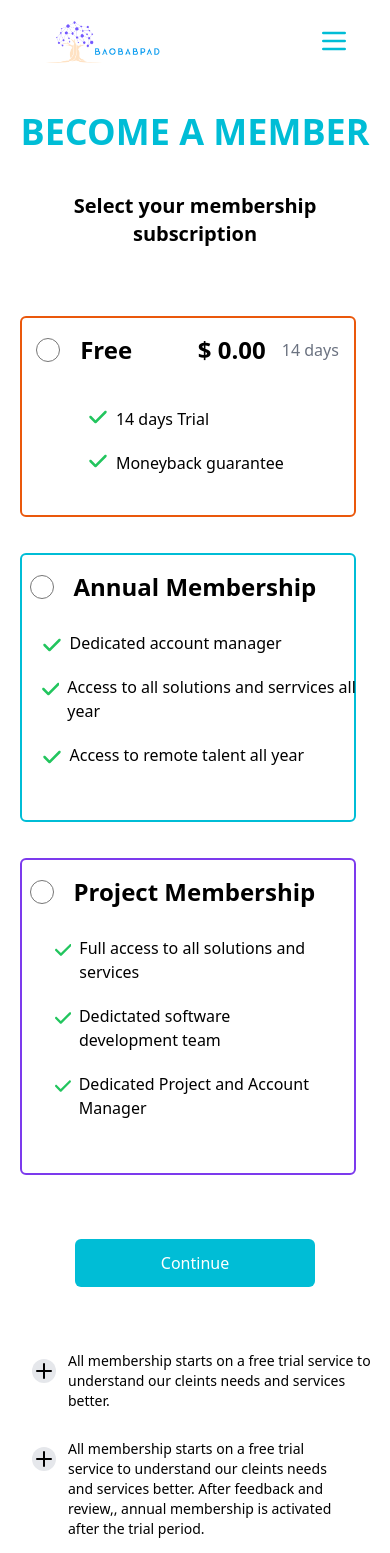
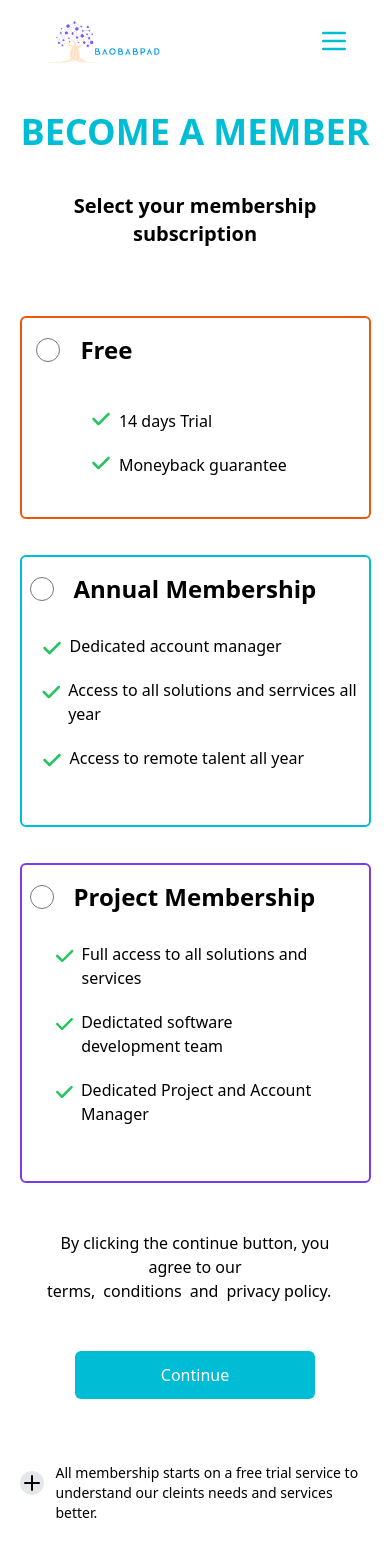
Before and after one commit to baobabpad-pilot/baobabpad_frontend_v0, a Next.js app: page /Subscription in a window 390 px wide. Shown: the top 1553 px of the page. Built offline with nearby package versions, Linux system fonts and the light colour scheme.

Commit message:
remove of prices in a form and responsive on large screen

```diff
--- a/src/pages/Baobabpad.tsx
+++ b/src/pages/Baobabpad.tsx
@@ -423,7 +423,7 @@ const Baobabpad = () => {
               </div>
 
               <div className="mt-5">
-                <span className="text-[1.5rem] ">Intuitive talent software development platform that lets you find and hire vetted talent, build teams, and connect seamless.</span>
+                <span className="text-[1.5rem] ">Intuitive talent software development platform that lets you find and hire vetted talent, build teams, and connect seamlessly.</span>
               </div>
 
               <div className="flex flex-row gap-x-4 items-center">
@@ -449,7 +449,7 @@ const Baobabpad = () => {
           <section id="client" className="border-t border-500 flex  flex-row justify-center w-[100%] items-center flex-wrap  gap-x-7  gap-y-10 p-10">
             <div className=" md:text-lg text-sm border border-white-100 bg-[#EBFDFF] flex flex-col w-[30.625rem] md:h-[22.625rem] h-[25.625rem] p-4 ">
                 <span className="font-bold md:text-[2rem] text-[1.5rem] ml-[35%] mt-4">Client </span>
-                <span className="mb-4 text-justify ">Baobabpad is a membership based platform, for our clients this means no additional costs for scaling your product development. The annual membership fee is exclusive and comes with perks and benefits, such as:</span>
+                <span className="mb-4 text-justify ">Baobabpad is a membership-based platform for our clients, which means no additional costs for scaling your product development. The annual membership fee is exclusive and comes with perks and benefits, such as:</span>
                 <ul className=" pl-4">
                     <li className="mb-2 flex  "><span className="text-blue-400 size-40 w-[6%] mr-4 h-[6%] my-auto md:text-2xl text-xl" ><FiPlus /></span> Acccess to remote team management support </li>
                     <li className="mb-2  flex"> <span className="text-blue-400 size-40 w-[6%] mr-4 h-[6%] my-auto md:text-2xl text-xl" ><FiPlus /></span>Culture and team building excellence across locations</li>
@@ -460,7 +460,7 @@ const Baobabpad = () => {
 
             <div className="md:text-lg text-sm border border-white-100 bg-[#F5F2FD] flex flex-col w-[30.625rem] h-[22.625rem] p-8">
                 <span className="font-bold md:text-[2rem] text-[1.5rem] text-2xl ml-[40%]"> DevOps</span>
-                <span className="text-justify ">Working with Baobabpad DevOps empowers our clients to faster software delivery by streamlining the development and deployment process. Our clients are able  to optimize new features and products to market more quickly. Our competitive  business advantage is: </span>
+                <span className="text-justify ">Working with Baobabpad DevOps empowers our clients to achieve faster software delivery by streamlining the development and deployment processes. Our clients are able  to optimize new features and products for the market more quickly. Our competitive  business advantage is: </span>
 
             <div className="flex flex-row justify-around">
             <div className="flex flex-col justify-center">
@@ -499,14 +499,14 @@ const Baobabpad = () => {
             <div className="md:text-lg text-sm flex flex-col items-center text-center w-[30.625rem] h-[23.625rem] p-4 bg-violet-200 my-8 ">
 
                   <span className=" md:text-[2rem] text-[1.5rem] font-bold md:mt-1 mt-9">Timezone</span>
-                  <span className="text-[1.20rem] py-3 mt-1 text-justify md:text-lg text-sm">Improved collaboration across global timezoes. Baobabpad's collaboration features bridge the time zone gap by providing a centralized platform for communication and project management in real time. </span>
+                  <span className="text-[1.20rem] py-3 mt-1 text-justify md:text-lg text-sm">Improved collaboration across global time zones. Baobabpad's collaboration features bridge the time zone gap by providing a centralized platform for communication and project management in real time. </span>
                   <div><HiOutlineUserAdd className="text-[#00BDD6] text-[3rem]  "/></div>
                   <span className="text-[#00BDD6] md:text-[2rem] text-[1.5rem] py-4">Timezone</span>
              </div>
              <div className="md:text-lg text-sm flex flex-col items-center text-center w-[30.625rem] h-[23.625rem] p-4  bg-[#ead1ad] ">
                   <span className=" font-bold md:text-[2rem] text-[1.5rem] md:mt-1 mt-9">Management</span>
                   <span className="text-[1.20rem] py-5 mt-1 text-justify md:text-lg text-sm">
-                  Baobabpad provides dedicated In-house Project Managers and Account Managers to our clients with limited human resources, to manage project workflows and project workstreams. Our membership subscription comes with a full suite of project and account management support.
+                  Baobabpad provides dedicated in-house project managers and account managers to our clients with limited human resources to manage project workflows and project workstreams. Our membership subscription comes with a full suite of project and account management support.
                   </span>
                   <FaPeopleGroup  className="text-[#4069E5] text-[3rem] "/>
                   <span className="text-[#4069E5] md:text-[2rem] text-[1rem]">Project Management</span>
@@ -518,11 +518,13 @@ const Baobabpad = () => {
               <div className="flex flex-row justify-center">
               <span className="align-center font-extrabold font text-[3rem]">Message from Our Village</span>
               </div>
+            {/*
            <div className="flex justify-end p-4" >
               <button className="border border-[#00BDD6] p-2 text-[#00BDD6] text-[0.875rem] rounded-[1rem] hover:bg-[#00BDD6] hover:text-[#fff]">View More ...</button>
            </div>
+           */}
 
-           <div className="flex justify-center  flex-wrap gap-x-4 gap-y-11 w-[90%] mx-auto mb-11">
+           <div className="flex justify-center  flex-wrap gap-x-4 gap-y-11 w-[90%] mx-auto mb-11 mt-[4rem]">
              <div className=" hover:transform hover:scale-110 transition-transform duration-300 hover:cursor-pointer">
              < CiPlay1  className="text-[2rem] text-[#000] absolute  "/>
                 <img src="/our-village-image1.png" alt="woman smiling photo 2" className="w-[32rem] h-[25rem] "  />
@@ -547,11 +549,13 @@ const Baobabpad = () => {
               <div className="flex flex-row justify-center">
               <span className="align-left font-extrabold font text-[3rem]">Our Impact</span>
               </div>
+              {/*
            <div className="flex justify-end p-4" >
               <button className="border border-[#00BDD6] p-2 text-[#00BDD6] text-[0.875rem] rounded-[1rem] hover:bg-[#00BDD6] hover:text-[#fff]">View More ...</button>
            </div>
+           */}
 
-           <div className="flex justify-center  flex-wrap gap-x-7 gap-y-7  ">
+           <div className="flex justify-center  flex-wrap gap-x-7 gap-y-7 mt-[4rem] ">
              <div className=" flex flex-col p-4 gap-y-5 shadow-2xl hover:transform hover:scale-100 transition-transform duration-300 hover:cursor-pointer">
 
                 <img src="/pascaline-colored.jpg" alt="Pascaline's photo"  className="w-[19rem] mx-auto " />
--- a/src/pages/Subscription.tsx
+++ b/src/pages/Subscription.tsx
@@ -17,15 +17,16 @@ const Subscription = () => {
             <p className="text-center font-bold p-6 text-xl">
             Select your membership subscription
             </p>
-            <div className=" md:flex flex-row-1  flex-col-1 md:w-[96%] w-[90%] mx-auto  gap-4 mt-11 ">
+            <div id="1" className=" md:flex flex-row-1  flex-col-1 md:w-[96%] w-[90%] mx-auto  gap-4 mt-11 ">
                 {/*First Triangle*/}
-                <div className="border-2 border-orange-600 rounded-md h-[80%]  md:w-[23rem] w-[21rem] mb-9 ">
+                <div className="border-2 border-orange-600 rounded-md h-[80%]  md:w-[30%] w-[100%] mb-9 ">
                     {/*Top div with radio button */}
                     <div className="flex justify-between w-[96%] mx-auto mt-2">
                       <div className="flex gap-5 p-2">
                           <input type="radio" id="1" name="" value="" className="size-6 mt-1"/>
                           <label className="font-bold text-2xl">Free</label>
                       </div>
+                      {/*
                       <div className="flex gap-4 p-2">
                         <span className="text-2xl font-bold ">
                         $ 0.00
@@ -33,9 +34,10 @@ const Subscription = () => {
                         <span className="text-gray-500  mt-1">
                             14 days
                         </span>
+                      </div>
+                      */}
+                    </div>
 
-                      </div>
-                    </div>
                     {/*middle part */}
                     <div className="w-[60%] mx-auto mt-[10%] ">
                         <p className="flex gap-2 mb-5"><FaCheck className="text-green-500 size-5 "/><span>14 days Trial </span></p>
@@ -47,7 +49,7 @@ const Subscription = () => {
                 {/*End of First Triangle*/}
 
                 {/*second Triangle*/}
-                <div className="border-2 border-[#00BDD6] rounded-md  md:w-[25rem] w-[21rem]  md:mb-0 mb-9">
+                <div className="border-2 border-[#00BDD6] rounded-md  md:w-[35%] w-[100%]  md:mb-0 mb-9">
                     {/*Top div with radio button */}
 
                     <div className="flex gap-5 p-2 mt-2">
@@ -69,7 +71,7 @@ const Subscription = () => {
                 {/*End of second Triangle*/}
 
                 {/*Third Triangle*/}
-                <div className="border-2 border-violet-600 rounded-md  md:w-[25rem] w-[21rem] h-[100%] ">
+                <div className="border-2 border-violet-600 rounded-md  md:w-[35%] w-[100%] h-[100%] ">
                     {/*Top div with radio button */}
 
                     <div className="flex gap-5 p-2 mt-2">
@@ -92,8 +94,20 @@ const Subscription = () => {
             </div>
 
             {/*End of triangles*/}
+            <div className=" flex gap-1  md:w-[50%] w-[80%] mx-auto mt-[3rem] ">
+             {/*
+            <input type="checkbox" id="checkboxId" name="checkboxName" value="checkboxValue" className="size-6"/>
+            */}
+            <label id="checkboxId"className="text-center md:flex gap-2">By clicking the continue button, you agree to our
+               <div className="flex gap-2 md:ml-1 ml-2">
+              <a href="#1" className=" hover hover:text-[#00BDD6]">terms,</a>
+              <a href="#1" className=" hover hover:text-[#00BDD6]">conditions</a> and
+              <a href="#1" className=" hover hover:text-[#00BDD6]">privacy policy.</a>
+              </div>
+              </label>
+            </div>
 
-            <div className="text-center mt-[4rem]">
+            <div className="text-center mt-[3rem]">
                 <button className="bg-[#00BDD6] text-white rounded-md md:w-[25rem] w-[15rem] h-[3rem] mx-auto hover:bg-[#314e52] "
                   onClick={() => setIsVisible(!isVisible) }>
                 Continue
@@ -103,15 +117,15 @@ const Subscription = () => {
 
 
             {/*last part with + icons*/}
-            <div className=" md:w-full w-[98%] md:flex justify-between mt-[4rem] mb-11">
-              <div className="flex gap-3 md:w-[40%] ml-[2rem] mb-7 ">
+            <div className="  md:w-[96%]  w-[90%] mx-auto md:flex justify-between mt-[4rem] mb-11">
+              <div className="flex gap-3 md:w-[40%]  mb-7 ">
                   <span >
                   <LuPlus className="bg-gray-200 size-6 rounded-full mt-2"/>
                   </span>
                   <p className="text-sm">All membership starts on a free trial service to understand our cleints needs and services better. </p>
               </div>
 
-              <div className="flex gap-3 md:w-[50%] mr-[2rem] md:ml-0 ml-[2rem]">
+              <div className="flex gap-3 md:w-[50%] ">
                   <span >
                   <LuPlus className="bg-gray-200 size-6 rounded-full mt-2"/>
                   </span>
```
